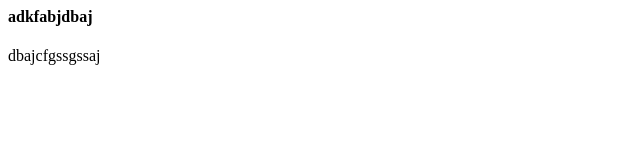
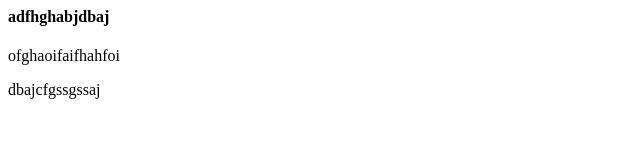
Before and after one commit to DaniloDDDD/git-vjezba-repository, a plain HTML site: page index.html in a window 1280 px wide. Shown: the whole page, without its empty margins (0-640 px from the left). Drawn offline with Linux system fonts and the light colour scheme.

Commit message:
izmjenaa

```diff
--- a/index.html
+++ b/index.html
@@ -1,2 +1,3 @@
-<h4>adkfabjdbaj</h4>
+<h4>adfhghabjdbaj</h4>
+<p>ofghaoifaifhahfoi</p>
 <p>dbajcfgssgssaj</p>
```
